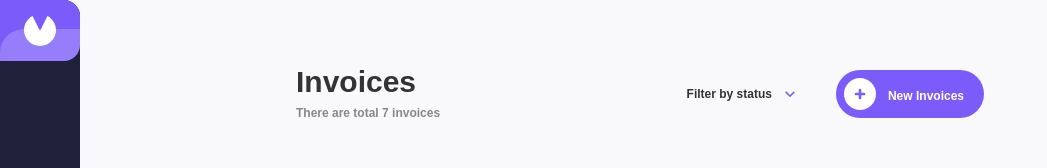
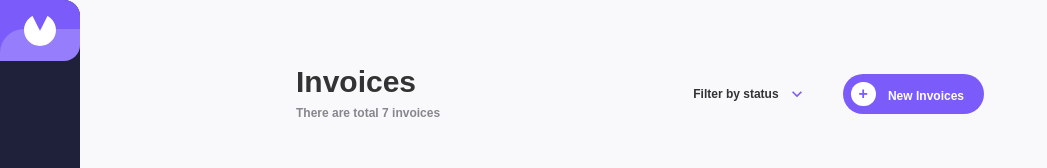
Before and after one commit to sandygudie/Invoice-App, a React (Create React App) app: page / in a window 1280 px wide. Shown: the top 168 px of the page, without its empty margins (0-1047 px from the left). Built offline with nearby package versions, Linux system fonts and the light colour scheme.

Commit message:
updated filtered

```diff
--- a/src/App.tsx
+++ b/src/App.tsx
@@ -40,6 +40,3 @@ function App() {
 }
 
 export default App;
-
-// todos features
-//* print out invoices
--- a/src/components/invoice/all/header/index.tsx
+++ b/src/components/invoice/all/header/index.tsx
@@ -1,10 +1,9 @@
-import { Dispatch, SetStateAction, useState } from "react";
+import { Dispatch, SetStateAction, useEffect, useState, useRef } from "react";
 import { Invoice } from "../../../../types";
 import {
   MdOutlineKeyboardArrowDown,
   MdOutlineKeyboardArrowUp,
 } from "react-icons/md";
-import { TiPlus } from "react-icons/ti";
 import CheckBox from "../header/Checkbox";
 
 interface Props {
@@ -19,18 +18,34 @@ function Header({ setOpen, invoices, filterInvoice }: Props) {
     "all" || " paid" || "draft" || "pending"
   );
 
+  const popupRef = useRef<HTMLDivElement>(null);
+
+  useEffect(() => {
+    const handleClick = (e: any) => {
+      if (popupRef.current && !popupRef.current.contains(e.target)) {
+        setOpenFilter(false);
+      }
+    };
+    document.addEventListener("click", handleClick, true);
+    return () => document.removeEventListener("click", handleClick, true);
+  }, []);
+
   const radioChangeHandler = (e: any, status: string) => {
     setStatus(e.target.value);
     filterInvoice(status);
+    setOpenFilter(false);
   };
 
   return (
     <div className="flex justify-between items-center mb-8 lg:mb-20">
       {" "}
       <div>
-        <a href="/" className="text-xl md:text-2xl lg:text-3xl font-bold block">
+        <div
+          onClick={() => filterInvoice("")}
+          className=" cursor-pointer text-xl md:text-2xl lg:text-3xl font-bold block"
+        >
           Invoices
-        </a>
+        </div>
         <span className="text-xs text-sm text-gray-200 font-semibold">
           <span className="hidden md:inline"> There are total </span>
           {invoices.length} invoices
@@ -58,7 +73,10 @@ function Header({ setOpen, invoices, filterInvoice }: Props) {
           </div>
 
           {isOpenFilter && (
-            <div className="absolute bg-skin-fill shadow-lg top-10 px-4 py-2 items-start w-[200px] rounded-lg flex flex-col -left-15 ">
+            <div
+              ref={popupRef}
+              className="absolute bg-skin-fill shadow-lg top-10 px-4 py-2 items-start w-[200px] rounded-lg flex flex-col -left-15 "
+            >
               <CheckBox
                 changed={(e: any) => radioChangeHandler(e, "paid")}
                 id="1"
@@ -80,6 +98,13 @@ function Header({ setOpen, invoices, filterInvoice }: Props) {
                 label="pending"
                 value="pending"
               />
+              <CheckBox
+                changed={(e: any) => radioChangeHandler(e, "all")}
+                id="4"
+                isSelected={status === "all"}
+                label="All"
+                value="all"
+              />
             </div>
           )}
         </div>
@@ -90,8 +115,8 @@ function Header({ setOpen, invoices, filterInvoice }: Props) {
           className="rounded-3xl font-semibold p-2 text-white flex items-center bg-primary"
         >
           {" "}
-          <span className="p-1 lg:p-2 bg-white rounded-full text-center">
-            <TiPlus className="text-primary" />
+          <span className="px-2  bg-white rounded-full text-center text-primary">
+            {/* <TiPlus className="text-primary" /> */} +
           </span>
           <span className="md:text-md text-xs pt-1 px-2 lg:px-3">
             {" "}
--- a/src/components/invoice/all/index.tsx
+++ b/src/components/invoice/all/index.tsx
@@ -7,9 +7,9 @@ import Header from "./header";
 import { motion } from "framer-motion";
 
 function InvoiceBoard() {
-
   const { invoices } = useContext(AppContext) as AppContextState;
   const [isOpen, setIsOpen] = useState(false);
+  const [status, setStatus] = useState("");
   const [filtered, setFiltered] = useState<Invoice[]>([]);
 
   useEffect(() => {
@@ -20,25 +20,30 @@ function InvoiceBoard() {
     } else {
       temp.style.position = "initial";
     }
+    filterInvoice("");
   }, [isOpen]);
 
   const filterInvoice = (status: string) => {
     if (status === "paid") {
+      setStatus(status);
       const newInvoice = invoices.filter(
         (invoice: Invoice) => invoice.status === "paid"
       );
       setFiltered(newInvoice);
     } else if (status === "draft") {
+      setStatus(status);
       const newInvoice = invoices.filter(
         (invoice: Invoice) => invoice.status === "draft"
       );
       setFiltered(newInvoice);
     } else if (status === "pending") {
+      setStatus(status);
       const newInvoice = invoices.filter(
         (invoice: Invoice) => invoice.status === "pending"
       );
       setFiltered(newInvoice);
     } else {
+      setStatus("invoice");
       setFiltered(invoices);
     }
     return invoices;
@@ -57,12 +62,15 @@ function InvoiceBoard() {
           invoices={invoices}
           filterInvoice={filterInvoice}
         />
-        {/* <InvoiceList invoices={invoices} filtered={filtered} /> */}
-        <InvoiceList invoices={filtered.length ? filtered : invoices} />
+        {filtered.length > 0 ? (
+          <InvoiceList invoices={filtered} />
+        ) : (
+          <p className="font-bold text-base"> No {status} Item</p>
+        )}
       </motion.div>
       {isOpen && <CreateInvoice setOpen={setIsOpen} />}
     </>
   );
 }
 
-export default  InvoiceBoard;
+export default InvoiceBoard;
```
